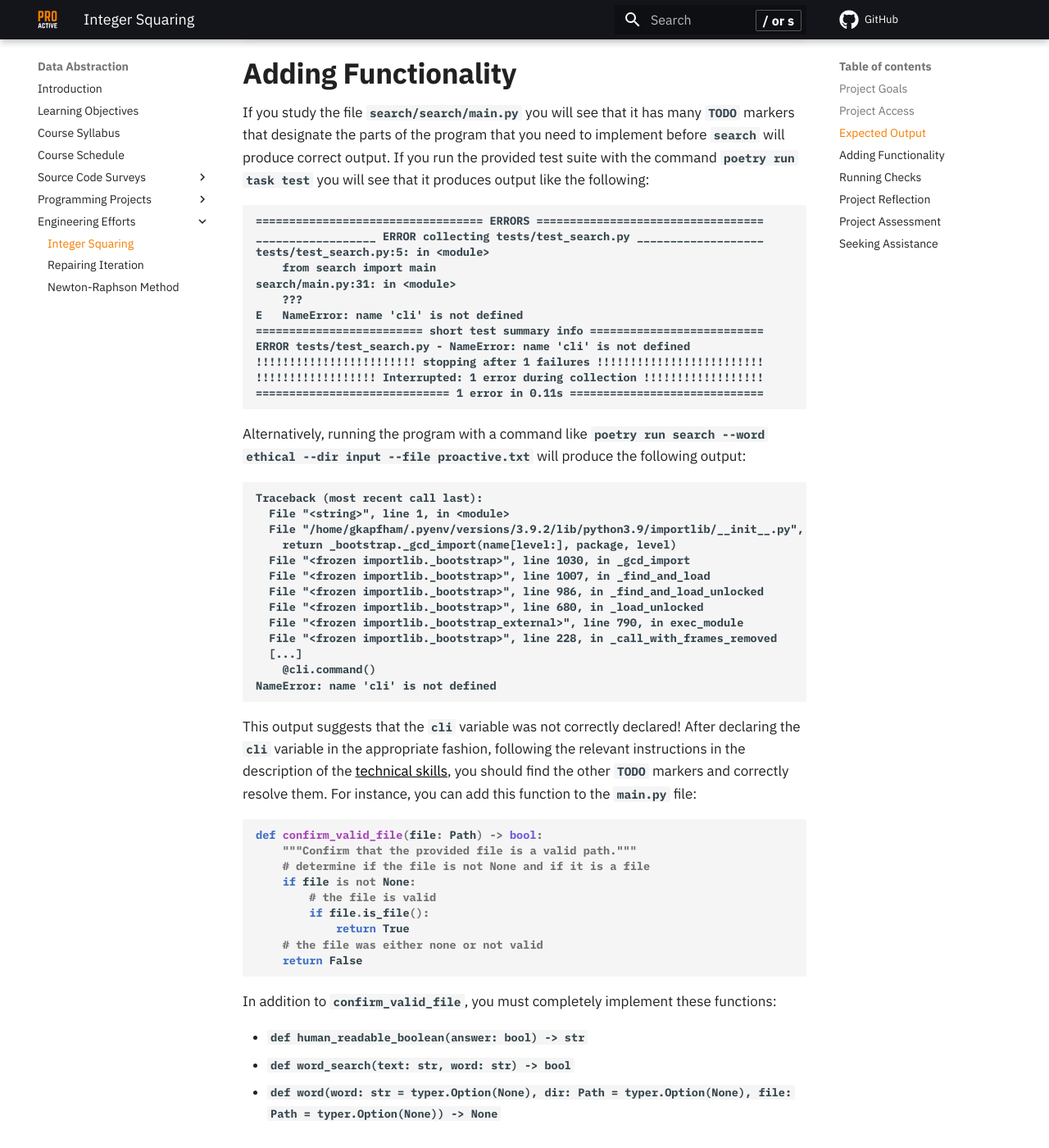
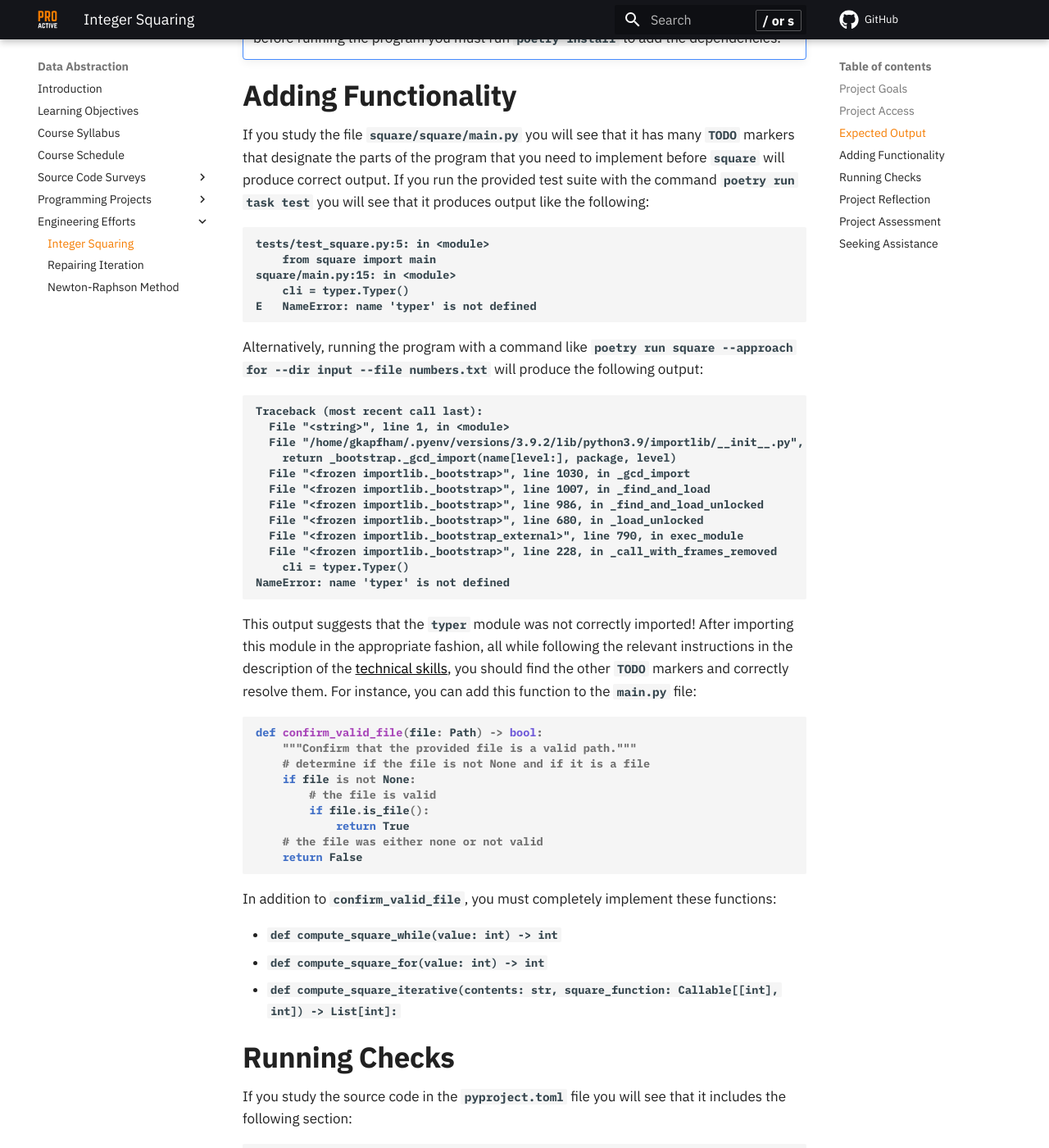
Before and after one commit to ProactiveProgrammers/www.proactiveprogrammers.com, an MkDocs documentation site: the page built from docs/data-abstraction/engineering-efforts/integer-squaring.md, in a window 1280 px wide and 1400 px high, scrolled down 2092 px. Shown: the whole window at 82% size. Built offline with MkDocs 1.6.1 and Material for MkDocs 9.7.7, drawn with Linux system fonts in a browser that asks for light colours; comment, search, counter and statistics services are not loaded; some of the changed text lies outside the part shown.

Commit message:
feat: Add more details to the integer squaring project.

````diff
--- a/docs/data-abstraction/engineering-efforts/integer-squaring.md
+++ b/docs/data-abstraction/engineering-efforts/integer-squaring.md
@@ -52,12 +52,12 @@ the `square` program can perform the same task by using a `while` loop! If you
 run the program with the command `poetry run square --approach while --dir input
 --file numbers.txt` then the program should produce the same output as given
 above this paragraph. If you run the command `poetry run square --help` you
-should see the following output:
+should see the following output that explains how to use the `square` program:
 
 ```shell
 Usage: square [OPTIONS]
 
-  Process a file by searching for a specified word.
+  Iteratively square all integers in a file.
 
 Options:
   --approach [for|while]  [default: for]
@@ -96,29 +96,23 @@ numbers!
 
 ## Adding Functionality
 
-If you study the file `search/search/main.py` you will see that it has many
+If you study the file `square/square/main.py` you will see that it has many
 `TODO` markers that designate the parts of the program that you need to
-implement before `search` will produce correct output. If you run the provided
+implement before `square` will produce correct output. If you run the provided
 test suite with the command `poetry run task test` you will see that it produces
 output like the following:
 
 ```
-================================== ERRORS ==================================
-__________________ ERROR collecting tests/test_search.py ___________________
-tests/test_search.py:5: in <module>
-    from search import main
-search/main.py:31: in <module>
-    ???
-E   NameError: name 'cli' is not defined
-========================= short test summary info ==========================
-ERROR tests/test_search.py - NameError: name 'cli' is not defined
-!!!!!!!!!!!!!!!!!!!!!!!! stopping after 1 failures !!!!!!!!!!!!!!!!!!!!!!!!!
-!!!!!!!!!!!!!!!!!! Interrupted: 1 error during collection !!!!!!!!!!!!!!!!!!
-============================= 1 error in 0.11s =============================
+tests/test_square.py:5: in <module>
+    from square import main
+square/main.py:15: in <module>
+    cli = typer.Typer()
+E   NameError: name 'typer' is not defined
 ```
 
-Alternatively, running the program with a command like `poetry run search --word
-ethical --dir input --file proactive.txt` will produce the following output:
+Alternatively, running the program with a command like `poetry run square
+--approach for --dir input --file numbers.txt` will produce the following
+output:
 
 ```
 Traceback (most recent call last):
@@ -131,14 +125,13 @@ Traceback (most recent call last):
   File "<frozen importlib._bootstrap>", line 680, in _load_unlocked
   File "<frozen importlib._bootstrap_external>", line 790, in exec_module
   File "<frozen importlib._bootstrap>", line 228, in _call_with_frames_removed
-  [...]
-    @cli.command()
-NameError: name 'cli' is not defined
+    cli = typer.Typer()
+NameError: name 'typer' is not defined
 ```
 
-This output suggests that the `cli` variable was not correctly declared! After
-declaring the `cli` variable in the appropriate fashion, following the relevant
-instructions in the description of the [technical
+This output suggests that the `typer` module was not correctly imported! After
+importing this module in the appropriate fashion, all while following the
+relevant instructions in the description of the [technical
 skills](/proactive-skills/introduction-proactive-skills/), you should find the
 other `TODO` markers and correctly resolve them. For instance, you can add this
 function to the `main.py` file:
@@ -158,9 +151,9 @@ def confirm_valid_file(file: Path) -> bool:
 In addition to `confirm_valid_file`, you must completely implement these
 functions:
 
-- `def human_readable_boolean(answer: bool) -> str`
-- `def word_search(text: str, word: str) -> bool`
-- `def word(word: str = typer.Option(None), dir: Path = typer.Option(None), file: Path = typer.Option(None)) -> None`
+- `def compute_square_while(value: int) -> int`
+- `def compute_square_for(value: int) -> int`
+- `def compute_square_iterative(contents: str, square_function: Callable[[int], int]) -> List[int]:`
 
 ## Running Checks
 
@@ -169,11 +162,11 @@ it includes the following section:
 
 ```toml
 [tool.taskipy.tasks]
-black = { cmd = "black search tests --check", help = "Run the black checks for source code format" }
-flake8 = { cmd = "flake8 search tests", help = "Run the flake8 checks for source code documentation" }
-mypy = { cmd = "poetry run mypy search", help = "Run the mypy type checker for potential type errors" }
-pydocstyle = { cmd = "pydocstyle search tests", help = "Run the pydocstyle checks for source code documentation" }
-pylint = { cmd = "pylint search tests", help = "Run the pylint checks for source code documentation" }
+black = { cmd = "black square tests --check", help = "Run the black checks for source code format" }
+flake8 = { cmd = "flake8 square tests", help = "Run the flake8 checks for source code documentation" }
+mypy = { cmd = "poetry run mypy square", help = "Run the mypy type checker for potential type errors" }
+pydocstyle = { cmd = "pydocstyle square tests", help = "Run the pydocstyle checks for source code documentation" }
+pylint = { cmd = "pylint square tests", help = "Run the pylint checks for source code documentation" }
 test = { cmd = "pytest -x -s", help = "Run the pytest test suite" }
 test-silent = { cmd = "pytest -x --show-capture=no", help = "Run the pytest test suite without showing output" }
 all = "task black && task flake8 && task pydocstyle && task pylint && task mypy && task test"
@@ -185,7 +178,7 @@ automatically run all of the linters designed to check the Python source code in
 your program and its test suite. You can also use the command `poetry run task
 black` to confirm that your source code adheres to the industry-standard format
 defined by the `black` tool. If it does not adhere to the standard then you can
-run the command `poetry run black search tests` and it will automatically
+run the command `poetry run black square tests` and it will automatically
 reformat the source code.
 
 Along with running tasks like `poetry run task list`, you can leverage the
@@ -193,7 +186,7 @@ relevant instructions in the [technical
 skills](/proactive-skills/introduction-proactive-skills/) to enter into a Docker
 container and run the command `gradle grade` to check your work. If `gradle
 grade` shows that all checks pass, you will know that you made progress towards
-correctly implementing and writing about `search`.
+correctly implementing and writing about `square`.
 
 If your program has all of the anticipated functionality, you can run the
 command `poetry run task test` and see that the test suite produces output like
@@ -202,7 +195,7 @@ this:
 ```shell
 collected 5 items
 
-tests/test_search.py .....
+tests/test_square.py .....
 ```
 
 ???+ note
````
Also changed, not shown: other parts of docs/data-abstraction/engineering-efforts/integer-squaring.md (+1 -1 lines).
